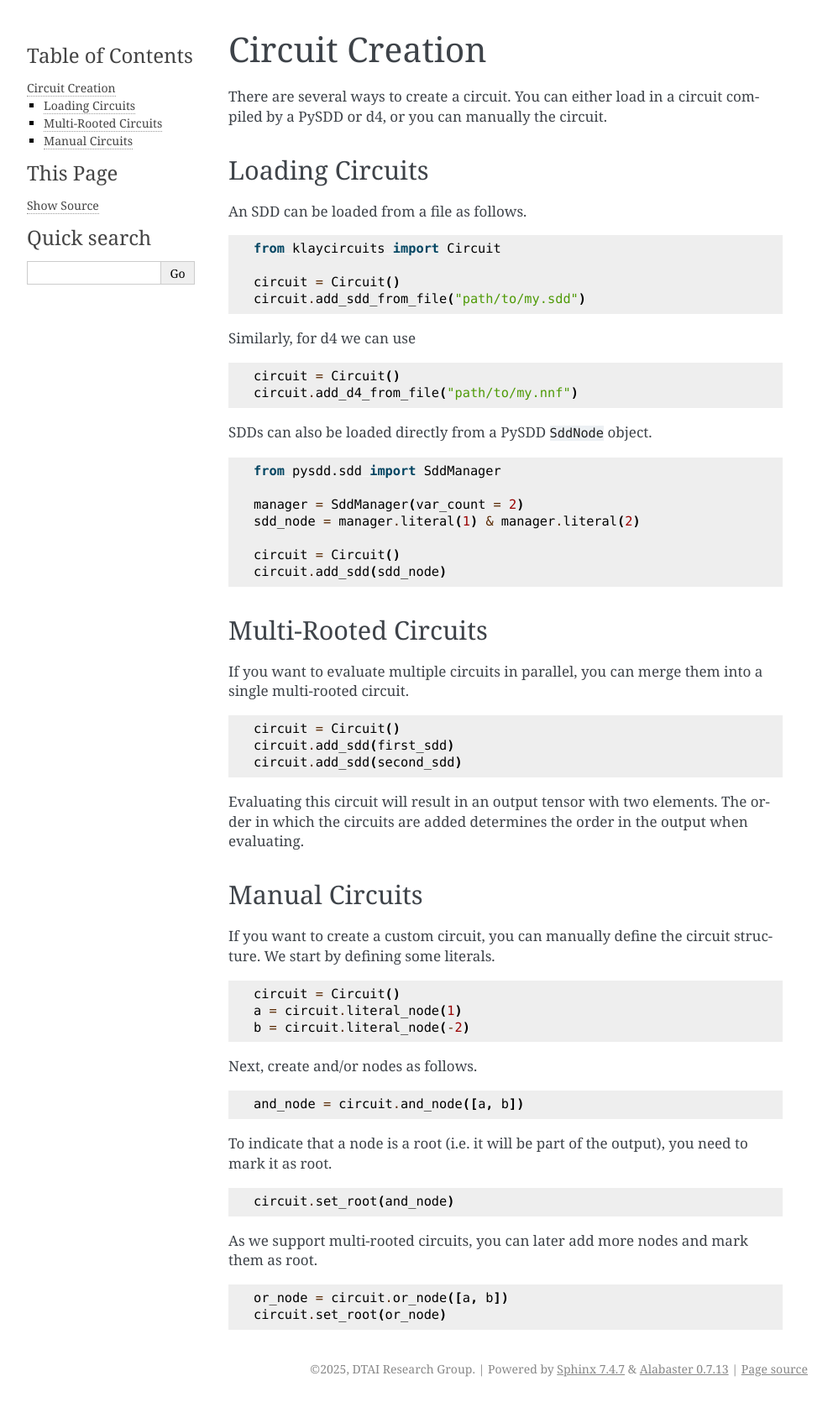
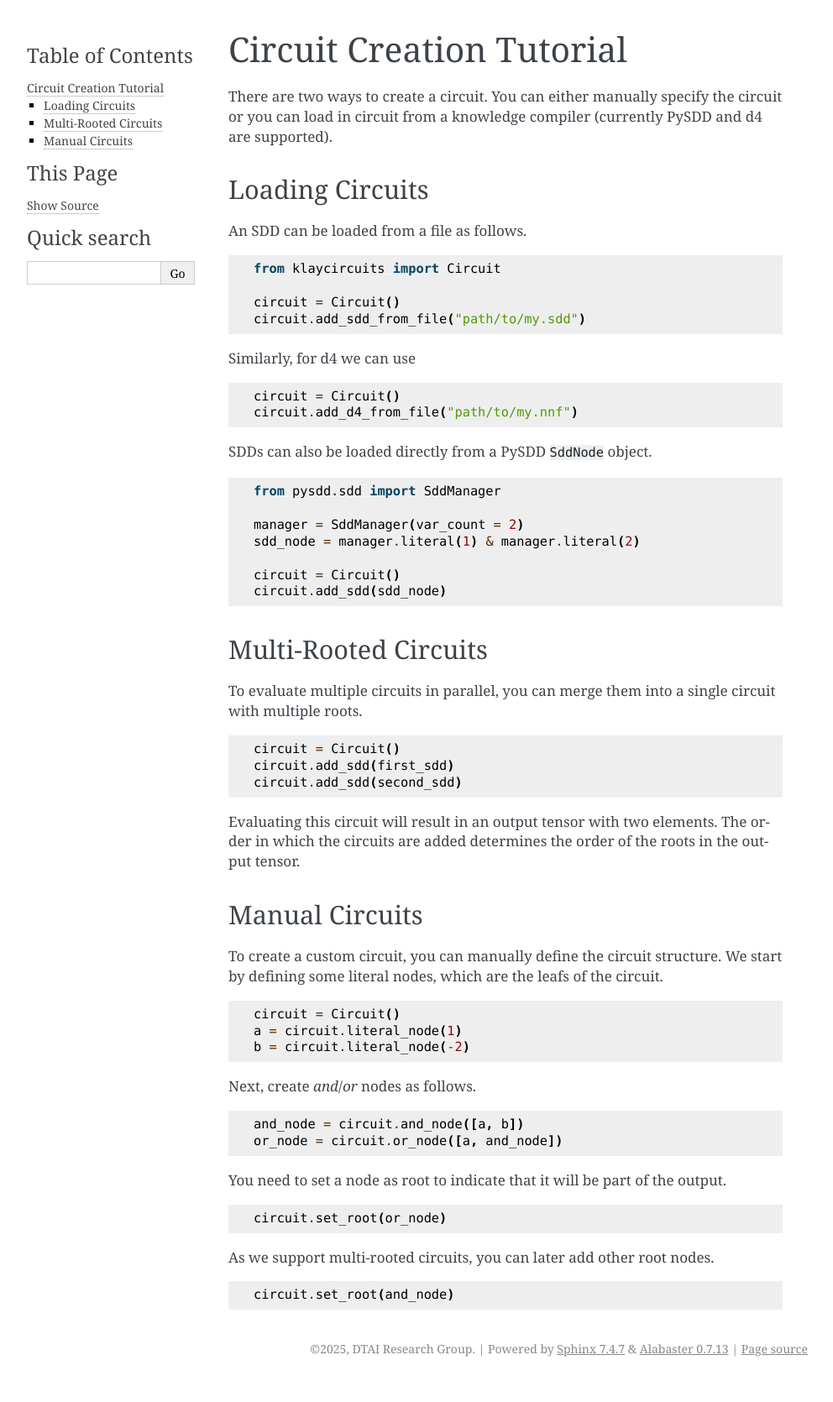
Before and after one commit to ML-KULeuven/klay, a Sphinx documentation site: the page built from docs/circuit_creation.rst, in a window 1280 px wide. Shown: the whole page at 84% size, without its empty margins (148-1140 px from the left). Built offline with Sphinx 7.4.7, drawn with Linux system fonts in a browser that asks for light colours; after the commit the page ends 1646 px from its top, so only the background shows below that.

Commit message:
circuit eval docs

```diff
--- a/docs/api.rst
+++ b/docs/api.rst
@@ -18,11 +18,11 @@ API Reference
 
     .. automethod:: or_node
 
-    .. automethod:: add_sdd
-
     .. automethod:: set_root
 
     .. automethod:: remove_unused_nodes
+
+    .. automethod:: add_sdd
 
     .. automethod:: add_sdd_from_file
 
--- a/docs/circuit_creation.rst
+++ b/docs/circuit_creation.rst
@@ -1,9 +1,9 @@
 .. _circuit_construction:
 
-Circuit Creation
-================
+Circuit Creation Tutorial
+=========================
 
-There are several ways to create a circuit. You can either load in a circuit compiled by a PySDD or d4, or you can manually the circuit.
+There are two ways to create a circuit. You can either manually specify the circuit or you can load in circuit from a knowledge compiler (currently PySDD and d4 are supported).
 
 Loading Circuits
 ********************
@@ -40,7 +40,7 @@ SDDs can also be loaded directly from a PySDD :code:`SddNode` object.
 Multi-Rooted Circuits
 *********************
 
-If you want to evaluate multiple circuits in parallel, you can merge them into a single multi-rooted circuit.
+To evaluate multiple circuits in parallel, you can merge them into a single circuit with multiple roots.
 
 .. code-block:: Python
 
@@ -49,14 +49,14 @@ If you want to evaluate multiple circuits in parallel, you can merge them into a
    circuit.add_sdd(second_sdd)
 
 Evaluating this circuit will result in an output tensor with two elements. The order in which the circuits are added
-determines the order in the output when evaluating.
+determines the order of the roots in the output tensor.
 
 
 Manual Circuits
 ***************************
 
-If you want to create a custom circuit, you can manually define the circuit structure.
-We start by defining some literals.
+To create a custom circuit, you can manually define the circuit structure.
+We start by defining some literal nodes, which are the leafs of the circuit.
 
 .. code-block:: Python
 
@@ -64,21 +64,21 @@ We start by defining some literals.
     a = circuit.literal_node(1)
     b = circuit.literal_node(-2)
 
-Next, create and/or nodes as follows.
+Next, create `and`/`or` nodes as follows.
 
 .. code-block:: Python
 
     and_node = circuit.and_node([a, b])
+    or_node = circuit.or_node([a, and_node])
 
-To indicate that a node is a root (i.e. it will be part of the output), you need to mark it as root.
+You need to set a node as root to indicate that it will be part of the output.
+
+.. code-block:: Python
+
+    circuit.set_root(or_node)
+
+As we support multi-rooted circuits, you can later add other root nodes.
 
 .. code-block:: Python
 
     circuit.set_root(and_node)
-
-As we support multi-rooted circuits, you can later add more nodes and mark them as root.
-
-.. code-block:: Python
-
-    or_node = circuit.or_node([a, b])
-    circuit.set_root(or_node)
--- a/docs/quickstart.rst
+++ b/docs/quickstart.rst
@@ -18,7 +18,7 @@ Usage
 *****
 
 First, we need to create a circuit. You can both manually define the circuit, or import it from a knowledge compiler.
-For more information, check out the :ref:`circuit_construction` guide.
+For more information, check out the :ref:`circuit_construction`.
 
 .. code-block:: Python
 
@@ -38,7 +38,7 @@ Now that we have the circuit, we can evaluate it. To do this, we first turn the
 
 We can use our circuit as any other PyTorch module.
 The input should be a tensor with the weights for each literal, and the output is the result of evaluating circuit.
-For more details, see the :ref:`circuit_eval` guide.
+For more details, see the :ref:`circuit_eval`.
 
 .. code-block:: Python
 
```
Also changed, not shown: docs/circuit_eval.rst (+122 -9 lines).
